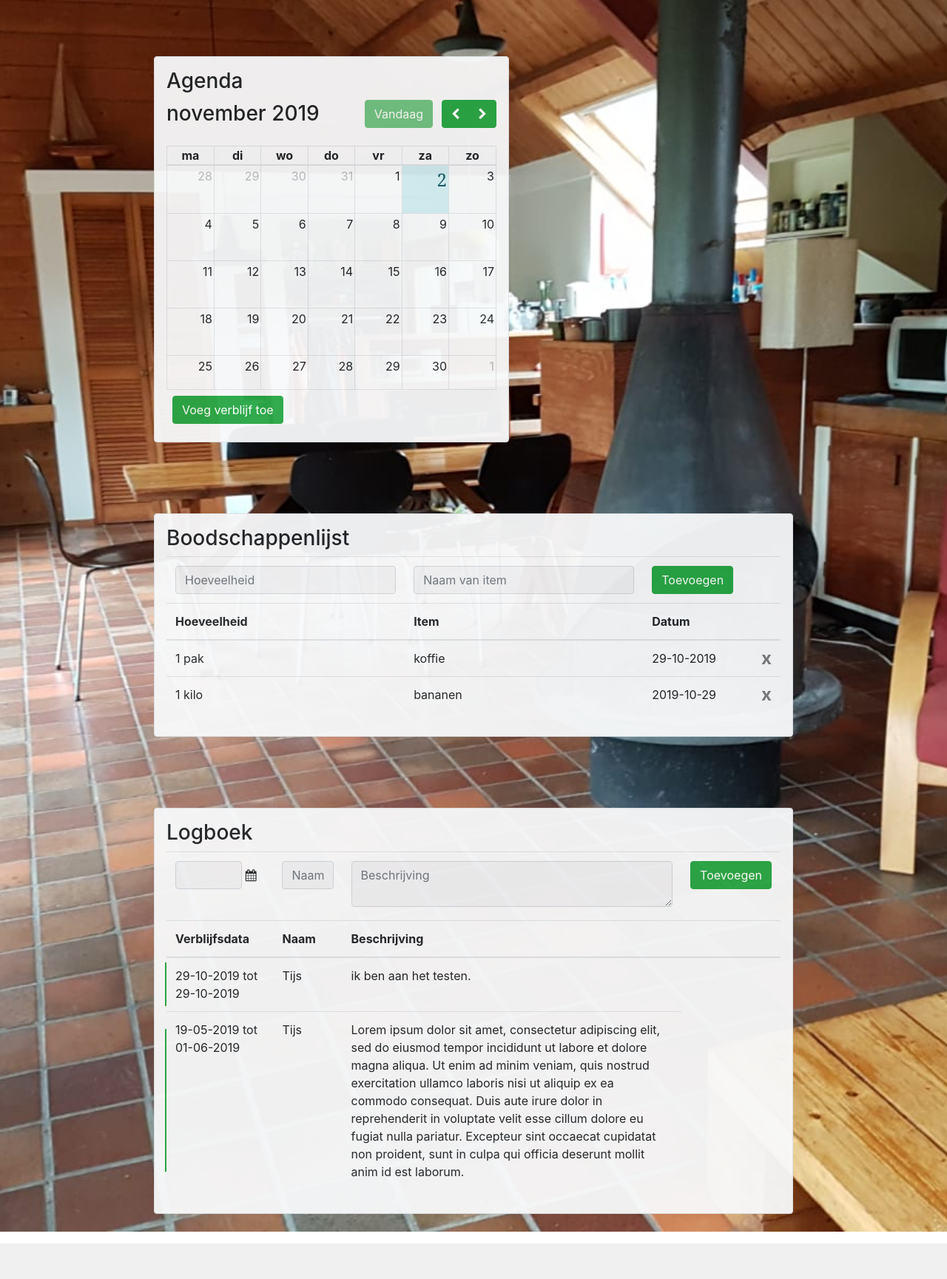
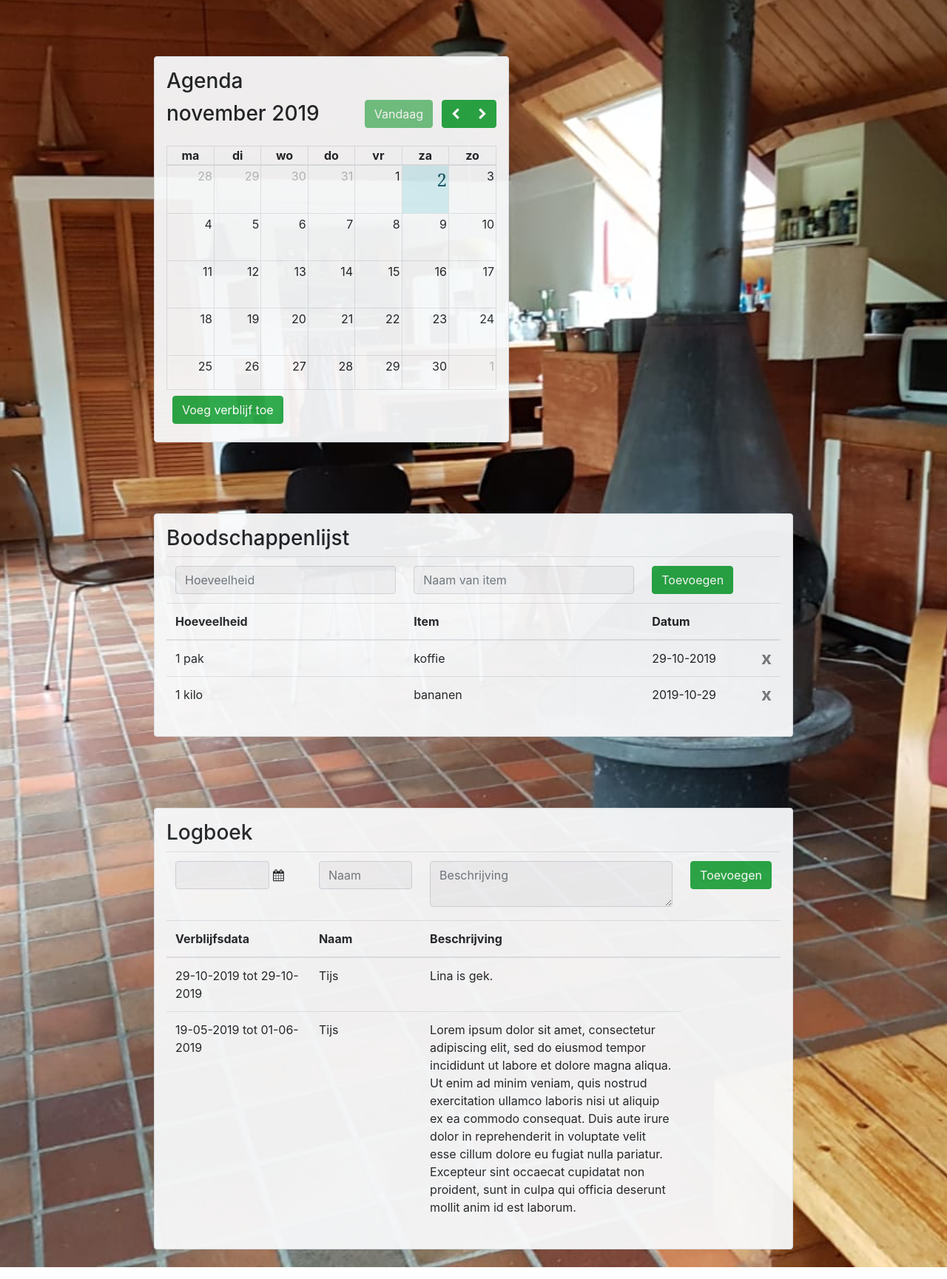
Before and after one commit to tteulings/eilinzon, a Flask app: page / in a window 1280 px wide. Shown: the part 68-1797 px from the top of the page at 74% size. Before the commit the page ends 1749 px from the top, so only its background shows below. Run offline with Flask 2, Linux system fonts and the light colour scheme; lists and menus that the app fills with data are empty; some libraries are stand-ins or nearby versions.

Commit message:
mobile friendly?

```diff
--- a/logboek.json
+++ b/logboek.json
@@ -7,6 +7,6 @@
     "1": {
         "author": "Tijs",
         "datetime": "29-10-2019 tot 29-10-2019",
-        "description": "ik ben aan het testen. "
+        "description": "Lina is gek. "
     }
 }
--- a/static/styles.css
+++ b/static/styles.css
@@ -1,4 +1,22 @@
+.table-wrapper {
+    overflow: auto;
+  }
 
+  .small_column {
+    min-width: 22em;
+    max-width: 22em;
+
+    overflow: hidden;
+    word-wrap: break-word;
+}
+
+@media (max-width: 576px) {
+    div.spacer {
+        margin-left: auto !important;
+        margin-right: auto !important;
+
+    }
+}
 
 .container
 {
--- a/templates/index.html
+++ b/templates/index.html
@@ -152,20 +152,23 @@
 
 <div class="row my-5">
     <!-- Agenda -->
-    <div class="col col-md-6 bg-light rounded border p-3 m-5 mt-5" style="opacity:0.95">
+    <div class="col-12 col-xl-6 bg-light rounded border p-3 m-5 mt-5 spacer" style="opacity:0.95">
         <h3 class="display-5">Agenda</h3>
         <div id='calendar'></div>
 
         <div>
-            <button type="button" class="m-2 fc-today-button btn btn-primary" data-toggle="modal" data-target="#myModal">Voeg
+            <button type="button" class="m-2 fc-today-button btn btn-primary" data-toggle="modal"
+                data-target="#myModal">Voeg
                 verblijf toe</button>
 
         </div>
 
     </div>
     <!--Boodschappenlijst-->
-    <div class="col bg-light rounded border p-3 m-5 mt-5" style="opacity:0.95  ">
+    <div class="col-12 col-xl bg-light rounded border p-3 m-5 mt-5 spacer" style="opacity:0.95  ">
         <h3 class="display-5">Boodschappenlijst</h3>
+        <div class="table-wrapper">
+
             <table class="table" id=sl_table>
                 <tr id="new_item">
                     <td>
@@ -199,16 +202,16 @@
                     </tr>
                     {% endfor %}
                 </tbody>
-
             </table>
-
+        </div>
     </div>
 </div>
 <!-- Logboek -->
 <div class="row my-3">
-    <div class="col bg-light rounded border p-3 mx-5 mb-4" style="opacity:0.95  ">
+    <div class="col-12 col-xl bg-light rounded border p-3 mx-5 mb-4 spacer" style="opacity:0.95  ">
         <h3 class="display-5">Logboek</h3>
 
+        <div class="table-wrapper">
 
             <table class="table" id=log_table>
                 <tr>
@@ -217,11 +220,12 @@
                         <i class="fa fa-calendar"></i>&nbsp;
                     </td>
                     <td>
-                    <input class="form-control w-100" type="text" name="new_log_author" placeholder="Naam" required="required">
+                        <input class="form-control w-100" type="text" name="new_log_author" placeholder="Naam"
+                            required="required">
                     </td>
                     <td>
-                    <textarea class="form-control w-100" type="text" name="new_log_description" placeholder="Beschrijving"
-                        required="required"></textarea>
+                        <textarea class="form-control w-100" type="text" name="new_log_description"
+                            placeholder="Beschrijving" required="required"></textarea>
                     </td>
                     <div>
                         <td><button type="button" id="add_log" class="btn btn-primary">Toevoegen</button></td>
@@ -239,14 +243,13 @@
                     <tr id="log_tr" class=" border-3" id={{ key }}>
                         <td>{{ log_item.datetime }}</td>
                         <td>{{ log_item.author }}</td>
-                    <td>{{ log_item.description }}</td>
+                        <td class="small_column">{{ log_item.description }}</td>
                     </tr>
                     {% endfor %}
 
                 </tbody>
-
             </table>
-
+        </div>
     </div>
 
 </div>
```
Lines whose indentation alone changed are shown as unchanged.
